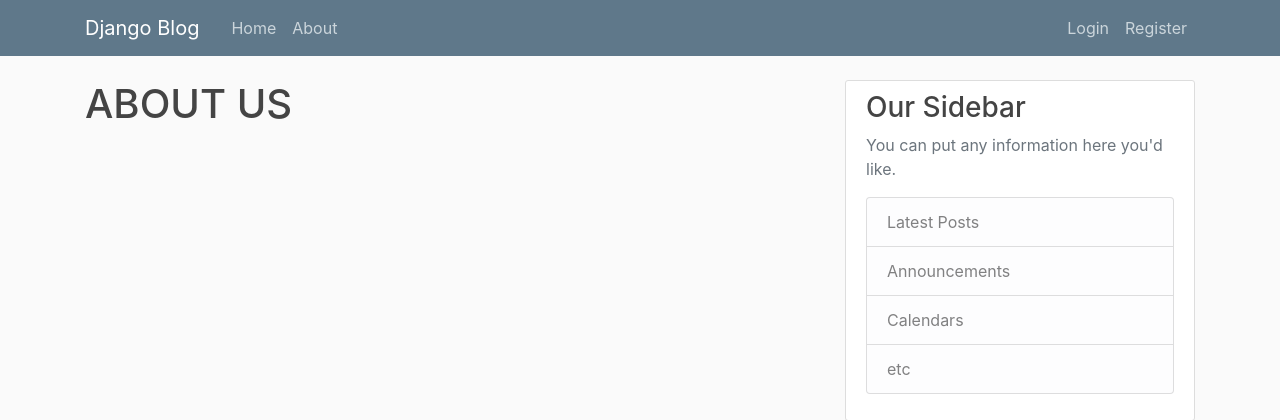
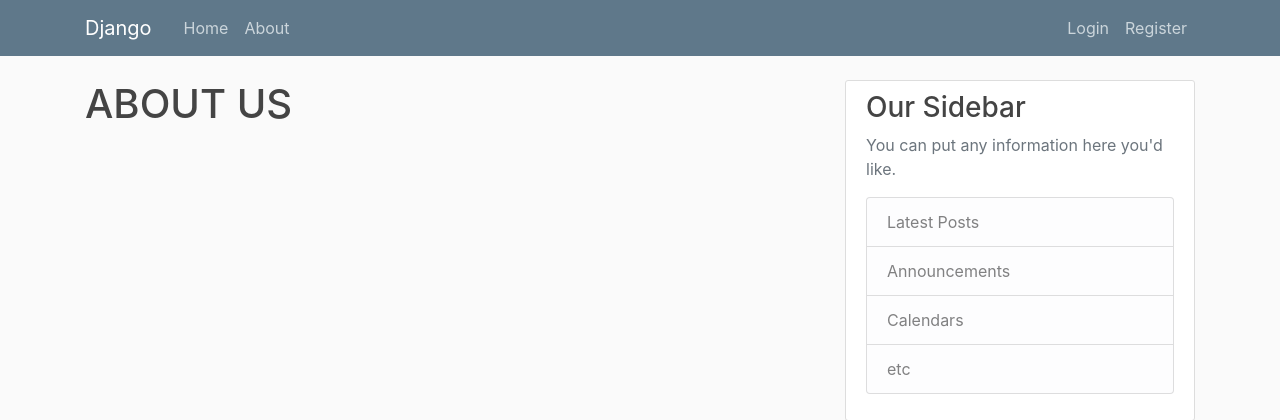
Before and after one commit to LadyHergon/server_py, a Django app: page /about/ in a window 1280 px wide. Shown: the top 420 px of the page. Run offline with Django 3.2, Linux system fonts and the light colour scheme.

Commit message:
Change real title

```diff
--- a/blog/templates/blog/base.html
+++ b/blog/templates/blog/base.html
@@ -11,19 +11,19 @@
         <link rel="stylesheet" href="https://cdn.jsdelivr.net/npm/bootstrap@4.5.3/dist/css/bootstrap.min.css" integrity="sha384-TX8t27EcRE3e/ihU7zmQxVncDAy5uIKz4rEkgIXeMed4M0jlfIDPvg6uqKI2xXr2" crossorigin="anonymous">
 
         <link rel="stylesheet" type="text/css" href="{% static 'blog/main.css' %}">
-        <!--
+
         {% if title %}
             <title>Django - {{ title }}</title>
-        {% else %} -->
+        {% else %}
             <title>Django</title>
-      <!--  {% endif %}-->
+        {% endif %}
     </head>
 
     <body>
         <header class="site-header">
             <nav class="navbar navbar-expand-md navbar-dark bg-steel fixed-top">
                 <div class="container">
-                    <a class="navbar-brand mr-4" href="{% url 'blog-home' %}">Django Blog</a>
+                    <a class="navbar-brand mr-4" href="{% url 'blog-home' %}">Django</a>
                     <button class="navbar-toggler" type="button" data-toggle="collapse" data-target="#navbarToggle" aria-controls="navbarToggle" aria-expanded="false" aria-label="Toggle navigation">
                         <span class="navbar-toggler-icon"></span>
                     </button>
```
